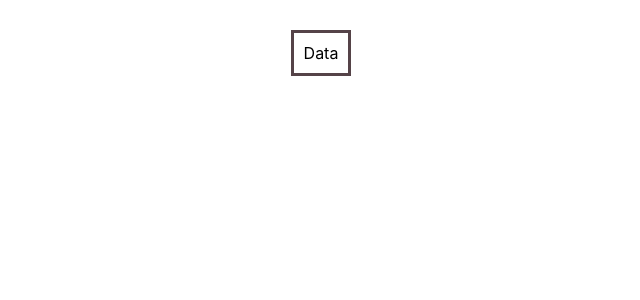
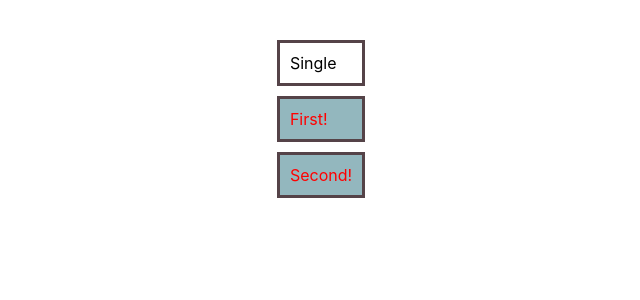
Before and after one commit to KimzCodes/reactCloneElement, a React (Create React App) app: page / in a window 1280 px wide. Shown: the top 300 px of the page, without its empty margins (319-959 px from the left). Built offline with nearby package versions, Linux system fonts and the light colour scheme.

Commit message:
cloneelement and map

```diff
--- a/src/App.js
+++ b/src/App.js
@@ -8,10 +8,17 @@ function App() {
   //   { id: 3, name: 'wafaa', email: 'wafaa@email.com', age: 32 },
   //   { id: 4, name: 'safaa', email: 'safaa@email.com', age: 33 },
   // ];
+  const callBackFn = (title) => {
+    console.log(title);
+  };
+
   return (
     <div className='App'>
+      <Button callBackFn={callBackFn}>Single</Button>
+
       <ButtonGroup>
-        <Button />
+        <Button callBackFn={callBackFn}>First</Button>
+        <Button callBackFn={callBackFn}>Second</Button>
       </ButtonGroup>
     </div>
   );
--- a/src/components/Button.js
+++ b/src/components/Button.js
@@ -1,7 +1,15 @@
 import React from 'react';
 
-const Button = () => {
-  return <div className='button'>Data</div>;
+const Button = ({ color, cutomClasses, callBackFn, children }) => {
+  return (
+    <div
+      className={`${cutomClasses ? 'button ' + cutomClasses : 'button'}`}
+      style={{ color: color }}
+      onClick={() => callBackFn(children)}
+    >
+      {children}
+    </div>
+  );
 };
 
 export default Button;
--- a/src/components/ButtonGroup.js
+++ b/src/components/ButtonGroup.js
@@ -1,7 +1,24 @@
 import React from 'react';
 
 const ButtonGroup = ({ children }) => {
-  return <div>{children}</div>;
+  //props -> children
+  //for loop
+  //Button -> first
+  //button -> second
+  const cloneElement = React.Children.map(children, (child) => {
+    const text = child.props.children + '!';
+    return React.cloneElement(
+      child,
+      {
+        color: 'red',
+        cutomClasses: 'group',
+        callBackFn: child.props.callBackFn,
+      },
+      text
+    );
+  });
+
+  return <div>{cloneElement}</div>;
 };
 
 export default ButtonGroup;
--- a/src/index.css
+++ b/src/index.css
@@ -35,4 +35,9 @@ body {
 .button {
   border: 3px solid #554348;
   padding: 10px;
+  margin: 10px;
 }
+
+.group {
+  background-color: #93b7be;
+}
```
